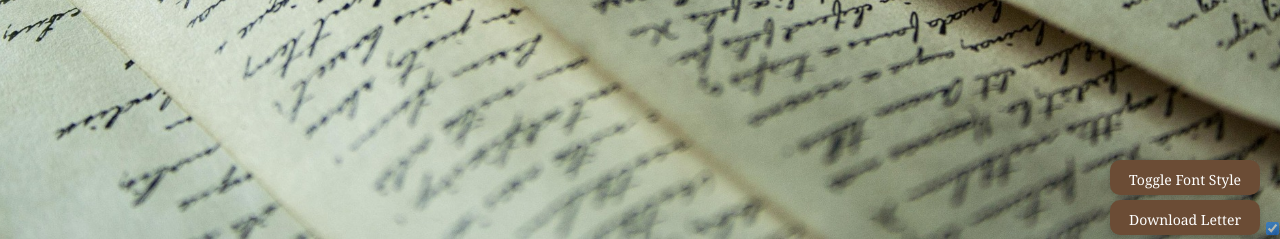
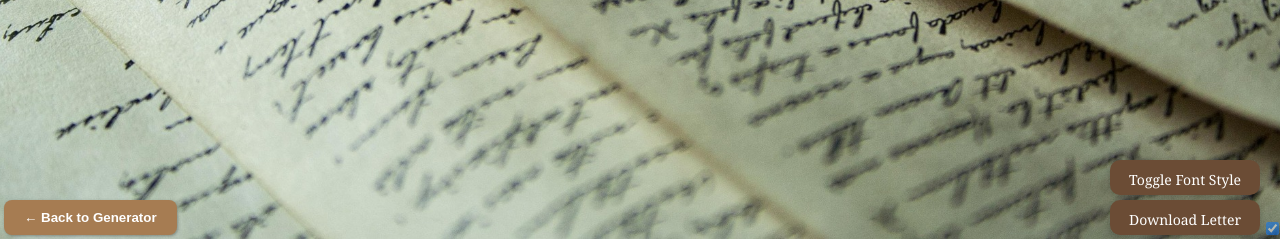
Before and after one commit to Mewzok/Server-Side-Web-Development, a PHP site: page /generate.php in a window 1280 px wide. Shown: the part 561-800 px from the top of the page. Run offline with PHP 8.4, Linux system fonts and the light colour scheme; data that the repository does not hold is empty.

Commit message:
- Add back to home page button and add to recent letters and generate pages

```diff
--- a/Final-Project/generate.php
+++ b/Final-Project/generate.php
@@ -105,6 +105,7 @@
                     });
                 }
             </script>
+            <?php $page->backToHomeButton(); ?>
     </body>
 </html>
 <?php
--- a/Final-Project/page.php
+++ b/Final-Project/page.php
@@ -51,5 +51,11 @@
             </header>
             <?php
         }
+
+        public function backToHomeButton() {
+            ?>
+            <button id="backToHomeBtn" onclick="window.location='index.php'">← Back to Generator</button>
+            <?php
+        }
     }
 ?>
--- a/Final-Project/recentLetters.php
+++ b/Final-Project/recentLetters.php
@@ -38,5 +38,6 @@
                 <p>No letters written today.</p>
             <?php endif; ?>
         </main>
+        <?php $page->backToHomeButton(); ?>
     </body>
 </html>
--- a/Final-Project/style.css
+++ b/Final-Project/style.css
@@ -238,3 +238,26 @@ input[type="submit"]:hover, #viewRecentBtn:hover {
     border-radius: 8px;
     box-shadow: 1px 1px 5px rgba(0, 0, 0, 0.1);
 }
+
+/* General Page Styling */
+#backToHomeBtn {
+    background-color: #a67c52;
+    color: white;
+    padding: 10px 20px;
+    border: none;
+    border-radius: 8px;
+    cursor: pointer;
+    font-weight: bold;
+    box-shadow: 1px 1px 3px rgba(0, 0, 0, 0.3);
+}
+
+#backToHomeBtn:hover {
+    background-color: #8a643f;
+}
+
+#backToHomeBtn {
+    position: fixed;
+    z-index: 1000;
+    bottom: 4px;
+    left: 4px;
+}
```
